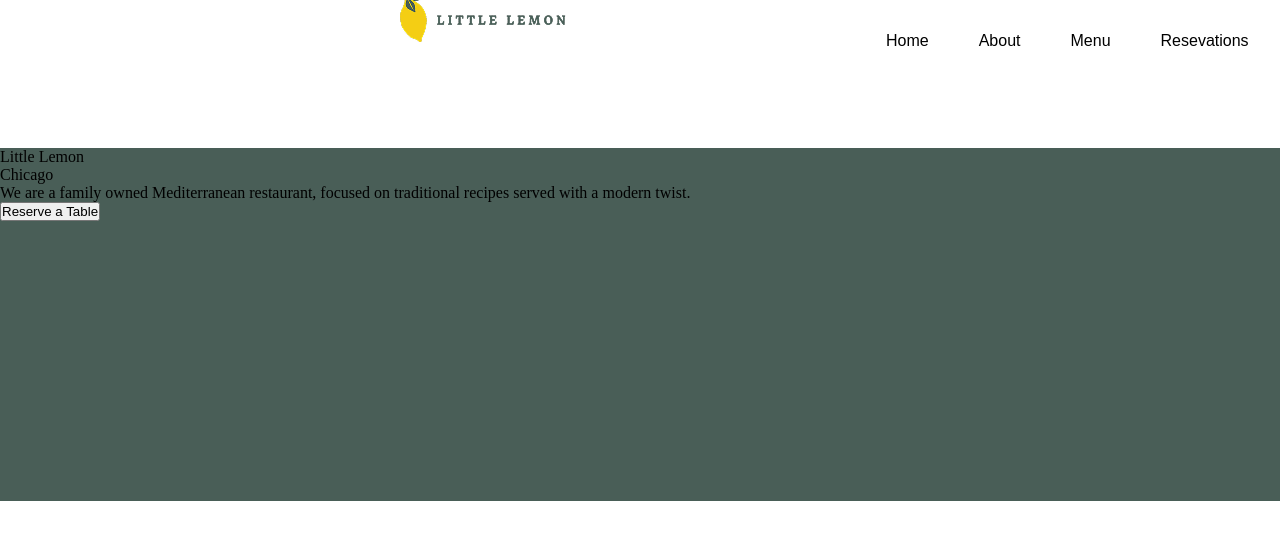
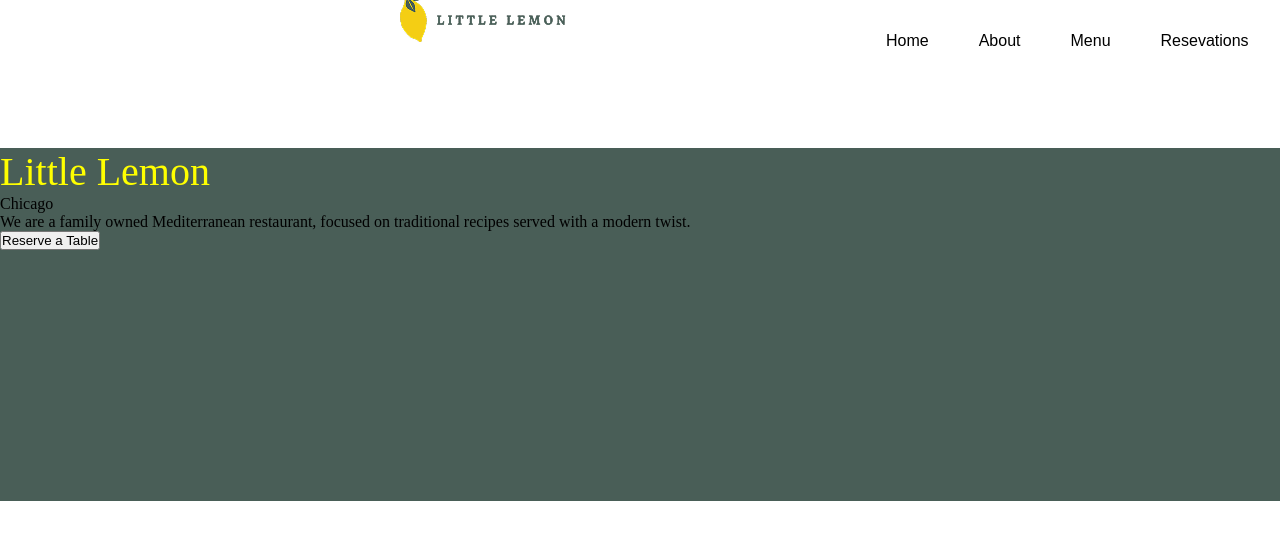
Before and after one commit to gabrieljcoutinho/PROJETO_Little-Lemon, a React (Create React App) app: page / in a window 1280 px wide. Shown: the top 540 px of the page. Built offline with nearby package versions, Linux system fonts and the light colour scheme.

Commit message:
conteudo

```diff
--- a/src/css/mainPrincipal.css
+++ b/src/css/mainPrincipal.css
@@ -3,3 +3,9 @@
     margin-top: 5rem;
     height: 353.38px;
 }
+
+.pMainConteudoPrinciapal {
+    color: yellow;
+    font-size: 40px;
+    font-family: Markazi Text;
+}
```
